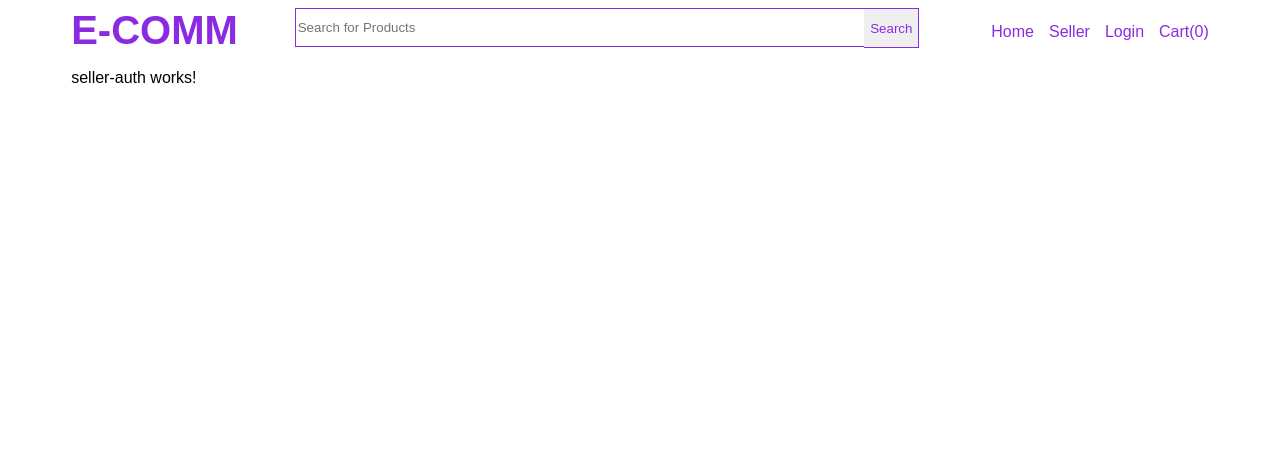
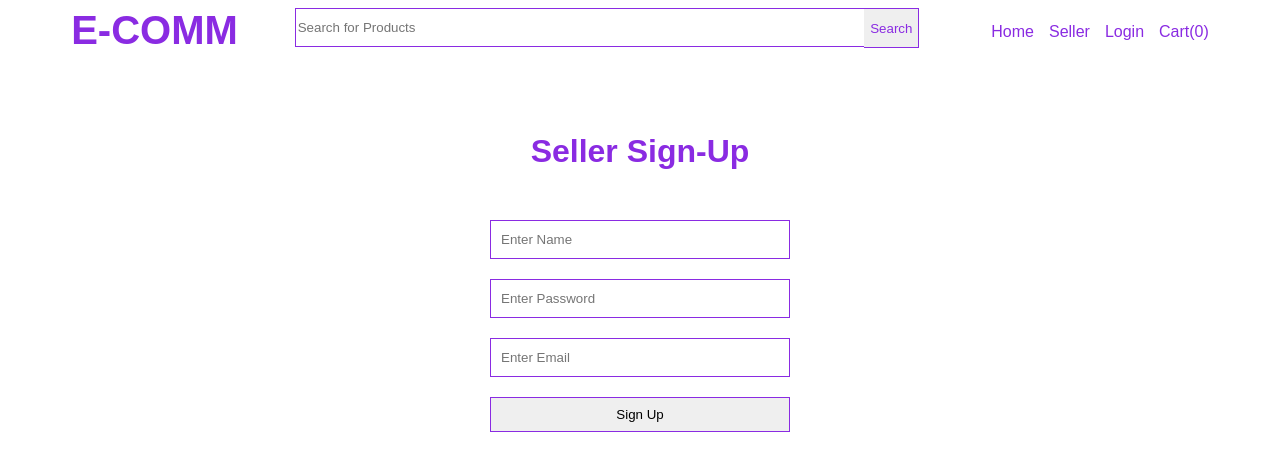
Before and after one commit to shyamkryadav/ecommerce, an Angular app: page /seller-auth in a window 1280 px wide. Shown: the top 470 px of the page. Built offline with nearby package versions, Linux system fonts and the light colour scheme.

Commit message:
createa seller auth signup form

```diff
--- a/src/app/app.module.ts
+++ b/src/app/app.module.ts
@@ -6,6 +6,7 @@
 import { HeaderComponent } from './header/header.component';
 import { HomeComponent } from './home/home.component';
 import { SellerAuthComponent } from './seller-auth/seller-auth.component';
+import { FormsModule } from '@angular/forms';
 
 @NgModule({
   declarations: [
@@ -16,7 +17,9 @@
   ],
   imports: [
     BrowserModule,
-    AppRoutingModule
+    AppRoutingModule,
+    FormsModule
+
   ],
   providers: [],
   bootstrap: [AppComponent]
--- a/src/app/seller-auth/seller-auth.component.css
+++ b/src/app/seller-auth/seller-auth.component.css
@@ -0,0 +1,6 @@
+.sign-up h1{
+    text-align: center;
+    margin-bottom: 50px;
+    margin-top: 80px;
+    color: blueviolet;
+}
--- a/src/app/seller-auth/seller-auth.component.html
+++ b/src/app/seller-auth/seller-auth.component.html
@@ -1 +1,12 @@
-<p>seller-auth works!</p>
+<div class="seller-auth">
+    <div class="sign-up">
+        <h1> Seller Sign-Up</h1>
+        <form #sellerSignUp="ngForm" (ngSubmit)="signUp(sellerSignUp.value)" class="common-form">
+            <input class="form-input" type="text" required ngModel name="name" placeholder="Enter Name">
+            <input class="form-input" type="password" required ngModel name="password" placeholder="Enter Password">
+            <input class="form-input" type="text" required email ngModel name="email" placeholder="Enter Email">
+            <button class="form-button">Sign Up</button>
+        </form>
+
+    </div>
+</div>
--- a/src/app/seller-auth/seller-auth.component.ts
+++ b/src/app/seller-auth/seller-auth.component.ts
@@ -6,5 +6,7 @@
   styleUrls: ['./seller-auth.component.css']
 })
 export class SellerAuthComponent {
-
+  signUp(data:object):void{
+    console.log(data)
+  }
 }
--- a/src/styles.css
+++ b/src/styles.css
@@ -7,3 +7,26 @@
     margin-left: 5%;
     margin-right: 5%;
 }
+
+.common-form{
+    text-align: center;
+    display: flex;
+    margin: auto;
+    flex-direction: column;
+    width: 300px;
+}
+
+.form-input{
+    height: 35px;
+    margin-bottom: 20px;
+    padding-left: 10px;
+    border: 1px solid blueviolet;
+    color: blueviolet;
+}
+
+.form-button{
+    height: 35px;
+    border: 1px solid blueviolet;
+    cursor: pointer;
+
+}
```
